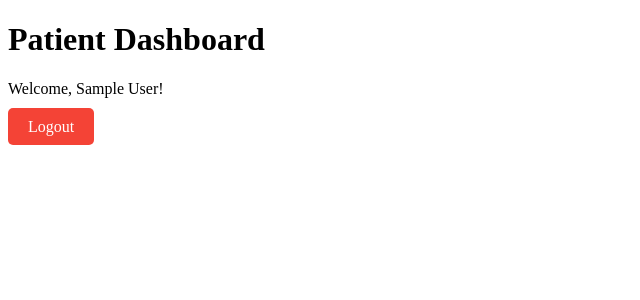
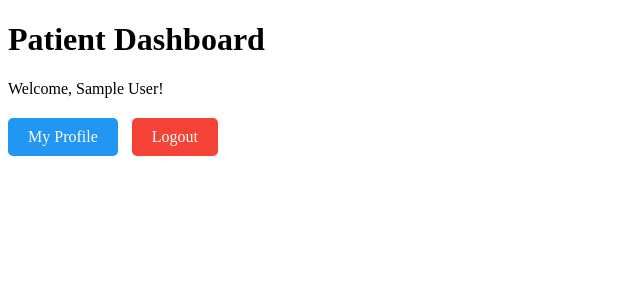
Before and after one commit to mohmmad-freed/doctor_website, a Django app: page /patients/ in a window 1280 px wide. Shown: the top 300 px of the page, without its empty margins (0-640 px from the left). Run offline with Django 5.2, Linux system fonts and the light colour scheme; the visitor is signed in with stand-in values (Sample User, id 1).

Commit message:
clean code and add profile button

```diff
--- a/patients/templates/patients/dashboard.html
+++ b/patients/templates/patients/dashboard.html
@@ -1,16 +1,42 @@
 <!DOCTYPE html>
 <html lang="en">
+
 <head>
     <meta charset="UTF-8">
     <meta name="viewport" content="width=device-width, initial-scale=1.0">
     <title>Patient Dashboard</title>
+    <style>
+        .dashboard-container {
+            margin-top: 20px;
+        }
+
+        .btn {
+            padding: 10px 20px;
+            color: white;
+            text-decoration: none;
+            border-radius: 5px;
+            display: inline-block;
+        }
+
+        .btn-primary {
+            background-color: #2196F3;
+            margin-right: 10px;
+        }
+
+        .btn-danger {
+            background-color: #f44336;
+        }
+    </style>
 </head>
+
 <body>
     <h1>Patient Dashboard</h1>
     <p>Welcome, {{ user.name }}!</p>
 
-    <div style="margin-top: 20px;">
-        <a href="{% url 'accounts:logout' %}" style="padding: 10px 20px; background-color: #f44336; color: white; text-decoration: none; border-radius: 5px;">Logout</a>
+    <div class="dashboard-container">
+        <a href="{% url 'patients:profile' %}" class="btn btn-primary">My Profile</a>
+        <a href="{% url 'accounts:logout' %}" class="btn btn-danger">Logout</a>
     </div>
 </body>
+
 </html>
```
Also changed, not shown: patients/urls.py (+10 -6 lines), patients/views.py (+9 -9 lines).
